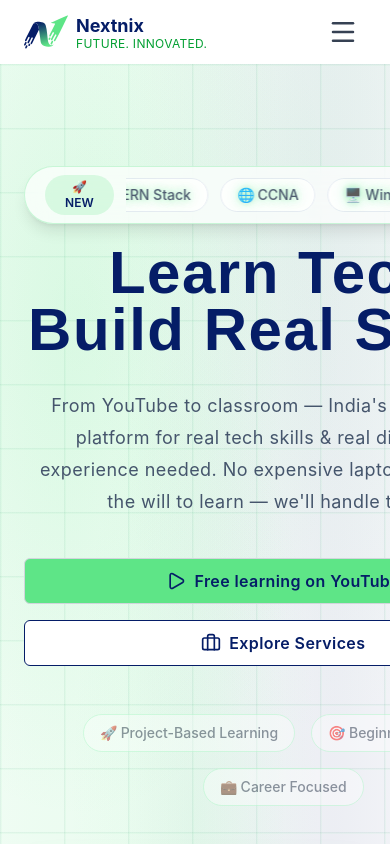
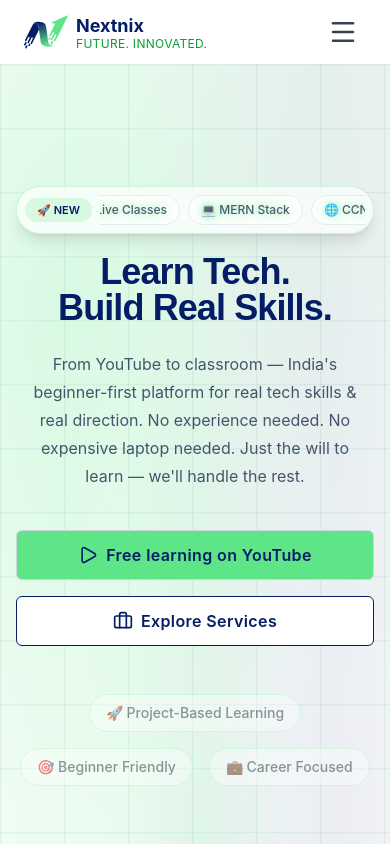
Before and after one commit to SwaroopArya65/Nextnix-Learn-Tech.-Build-Real-Skills, a React (Vite) app in the folder Client/: page / in a window 390 px wide. Shown: the top 844 px of the page. Built offline with nearby package versions, Linux system fonts and the light colour scheme.

Commit message:
Now Finally remove the Responsiveness Issue

```diff
--- a/Client/src/App.jsx
+++ b/Client/src/App.jsx
@@ -117,7 +117,7 @@ function App() {
         />
 
         {/* Global Layout */}
-        <div className="flex min-h-screen flex-col bg-white">
+        <div className="flex min-h-screen flex-col bg-white overflow-x-hidden">
           <Navbar />
 
           <main className="flex-1">
--- a/Client/src/index.css
+++ b/Client/src/index.css
@@ -5,6 +5,13 @@
 @theme {
     --font-inter: "Inter", sans-serif;
     --font-space-grotesk: "Space Grotesk", sans-serif;
+}
+
+html,
+body,
+#root {
+    width: 100%;
+    overflow-x: hidden;
 }
 
 
--- a/Client/src/pages/Home.jsx
+++ b/Client/src/pages/Home.jsx
@@ -238,26 +238,26 @@ function Home() {
                 {/* Hero Section */}
                 {/* ================================= */}
 
-                <section className="nn-bg-dark-grid flex min-h-screen items-center py-20 sm:py-24 md:py-28 lg:py-32">
-                    <div className="mx-auto max-w-5xl px-6 text-center">
+                <section className="nn-bg-dark-grid flex min-h-screen items-center py-16 sm:py-20 md:py-24 lg:py-28">
+                    <div className="mx-auto w-full max-w-6xl px-4 text-center sm:px-6 lg:px-8">
                         <motion.div
                             initial={{ opacity: 0, y: 20 }}
                             animate={{ opacity: 1, y: 0 }}
                             transition={{ duration: 0.6 }}
-                            className="inline-flex items-center gap-3 rounded-full border border-[#5EE587]/30 bg-white/70 px-5 py-2 mb-5 shadow-lg backdrop-blur-md"
+                            className="mb-5 flex w-full max-w-full items-center gap-2 overflow-hidden rounded-full border border-[#5EE587]/30 bg-white/70 px-2 py-2 shadow-lg backdrop-blur-md sm:mx-auto sm:inline-flex sm:w-auto sm:max-w-3xl sm:px-5"
                         >
-                            <span className="flex items-center rounded-full bg-[#5EE587]/20 px-3 py-1 text-xs font-semibold text-[#051D67]">
+                            <span className="shrink-0 rounded-full bg-[#5EE587]/20 px-3 py-1 text-[11px] font-semibold text-[#051D67] sm:text-xs">
                                 🚀 NEW
                             </span>
 
                             {/* Scrolling Buttons */}
-                            <div className="w-96 overflow-hidden">
-                                <div className="animate-marquee flex w-max gap-3">
+                            <div className="min-w-0 flex-1 overflow-hidden">
+                                <div className="animate-marquee flex whitespace-nowrap gap-2 sm:gap-3">
                                     {[...announcements, ...announcements].map((item, index) => (
                                         <Link
                                             key={index}
                                             to={item.path}
-                                            className="animate-text-glow shrink-0 rounded-full border border-slate-200 bg-white/80 px-4 py-1.5 text-sm font-medium text-slate-700 backdrop-blur-sm transition-all duration-300 hover:-translate-y-0.5 hover:border-[#5EE587] hover:bg-[#5EE587]/10 hover:text-[#051D67]"
+                                            className="animate-text-glow shrink-0 rounded-full border border-slate-200 bg-white/80 px-3 py-1.5 text-xs font-medium text-slate-700 backdrop-blur-sm transition-all duration-300 hover:-translate-y-0.5 hover:border-[#5EE587] hover:bg-[#5EE587]/10 hover:text-[#051D67] sm:px-4 sm:text-sm"
                                         >
                                             {item.title}
                                         </Link>
@@ -267,7 +267,7 @@ function Home() {
 
                             <ArrowRight
                                 size={16}
-                                className="text-[#051D67]"
+                                className="hidden shrink-0 text-[#051D67] sm:block"
                             />
                         </motion.div>
                         <motion.h1
@@ -277,7 +277,7 @@ function Home() {
                                 y: 0,
                             }}
                             transition={{ duration: 0.6 }}
-                            className="mx-auto max-w-5xl text-6xl font-extrabold font-space-grotesk tracking-wide leading-[0.95] md:text-8xl text-[#051D67]"
+                            className="mx-auto max-w-5xl font-space-grotesk text-4xl font-extrabold leading-none tracking-tight text-[#051D67] sm:text-5xl md:text-6xl lg:text-7xl xl:text-8xl"
                         >
                             Learn Tech.
                             <br />
@@ -291,16 +291,16 @@ function Home() {
                                 delay: 0.3,
                                 duration: 0.6,
                             }}
-                            className="mx-auto mt-8 max-w-3xl text-lg leading-8 text-slate-600 md:text-xl font-inter tracking-wide"
+                            className="mx-auto mt-6 max-w-3xl px-2 text-base leading-7 text-slate-600 font-inter tracking-normal sm:text-lg md:mt-8 md:text-xl md:leading-8"
                         >
                             From YouTube to classroom — India's beginner-first platform for real tech skills & real direction.
                             No experience needed. No expensive laptop needed. Just the will to learn — we'll handle the rest.
                         </motion.p>
 
-                        <div className="mt-10 flex flex-col justify-center gap-4 sm:flex-row">
+                        <div className="mt-10 flex flex-col items-stretch justify-center gap-4 sm:flex-row sm:items-center">
                             <button
                                 onClick={handleSubscribe}
-                                className="flex items-center justify-center gap-2 rounded-md border border-gray-300 px-4 py-3 font-semibold font-inter tracking-wide leading-0.5 transition bg-[#5EE587] text-[#051D67] hover:bg-[#4fd678] cursor-pointer"
+                                className="flex w-full items-center justify-center gap-2 rounded-md border border-gray-300 bg-[#5EE587] px-6 py-3 font-semibold font-inter tracking-wide text-[#051D67] transition hover:bg-[#4fd678] sm:w-auto"
                             >
                                 <Play size={20} />
                                 Free learning on YouTube
@@ -308,7 +308,7 @@ function Home() {
 
                             <button
                                 onClick={handleSubscribe}
-                                className="flex items-center justify-center gap-2 rounded-md px-4 py-3 font-semibold font-inter tracking-wide leading-0.5 transition hover:bg-[#5EE587]/10 hover:border-[#5EE587] border border-[#051D67] bg-white text-[#051D67] cursor-pointer"
+                                className="flex w-full items-center justify-center gap-2 rounded-md border border-[#051D67] bg-white px-6 py-3 font-semibold font-inter tracking-wide text-[#051D67] transition hover:border-[#5EE587] hover:bg-[#5EE587]/10 sm:w-auto"
                             >
                                 <Briefcase size={20} />
                                 Explore Services
```
